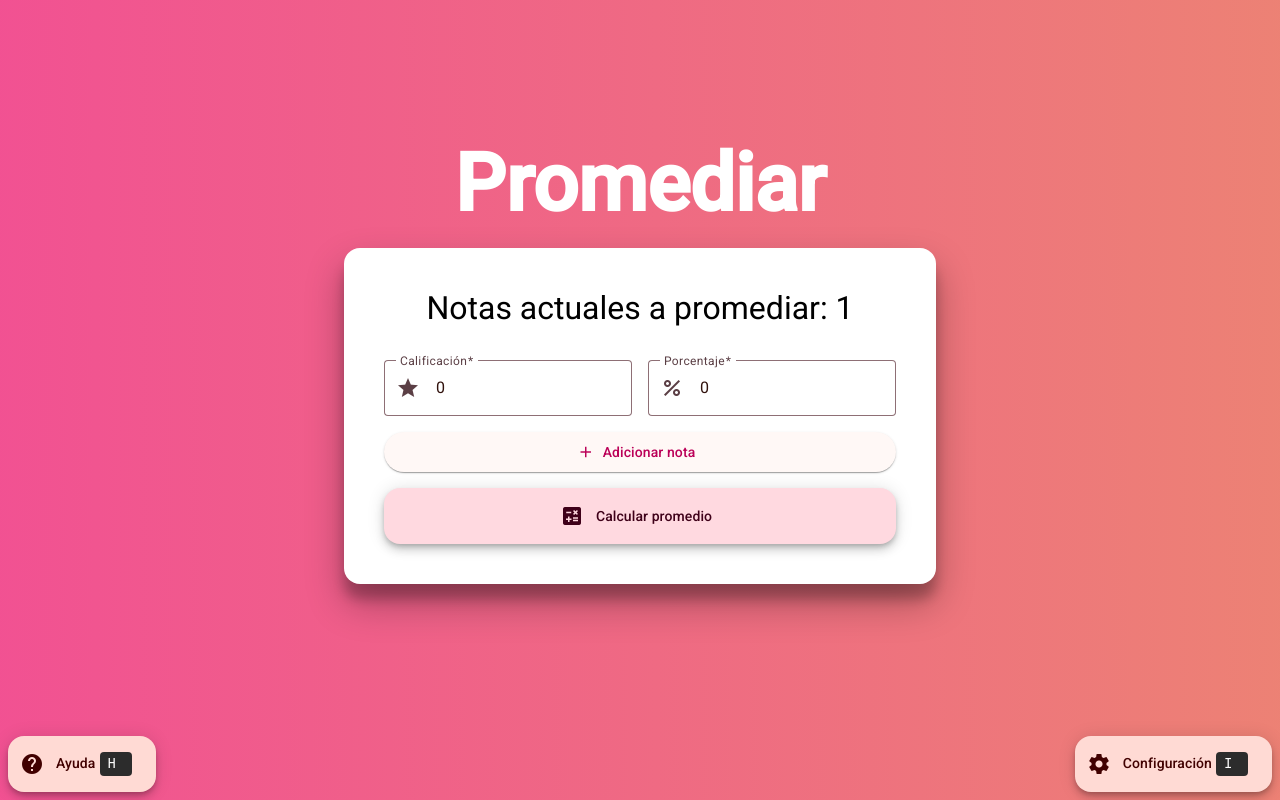
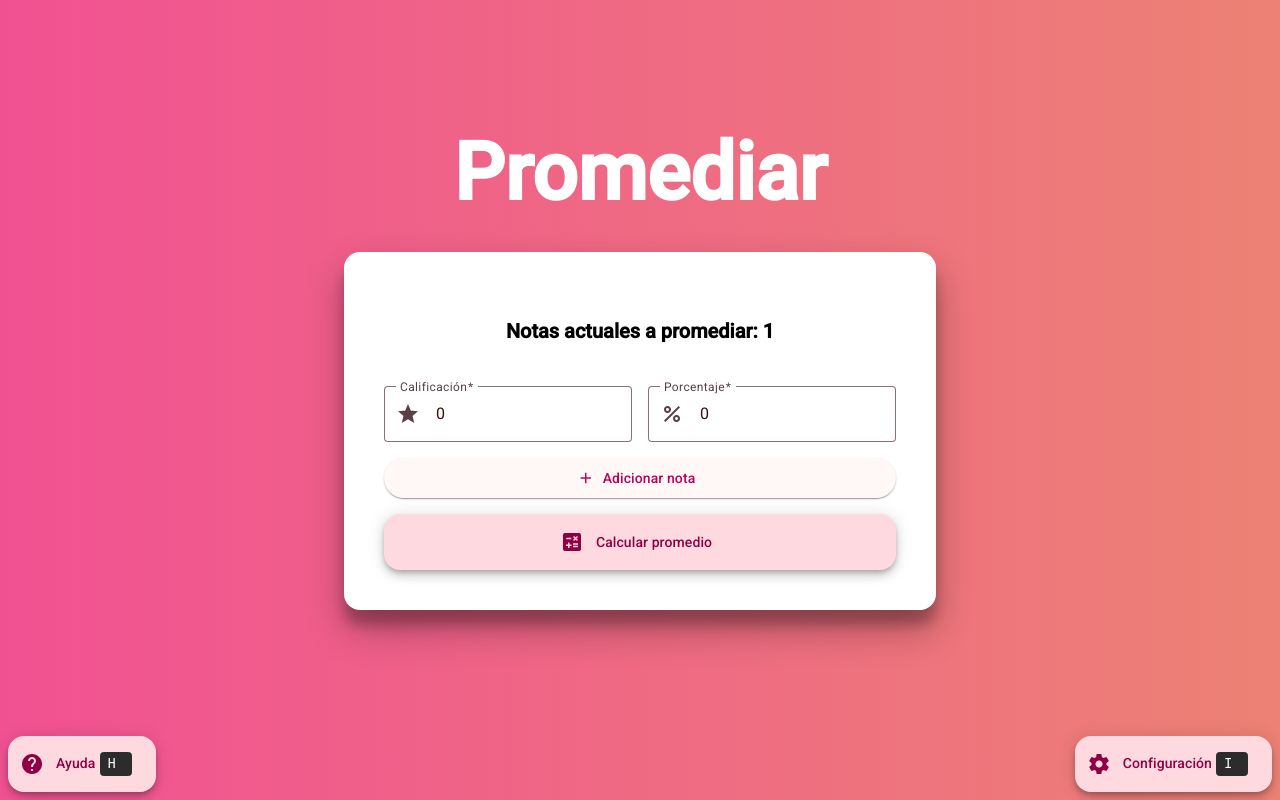
Before and after one commit to MrNizzy/promediar-angular, an Angular app: page / in a window 1280 px wide. Built offline with nearby package versions, Linux system fonts and the light colour scheme.

Commit message:
Update Angular dependencies to version 19 and adjust component metadata formatting

```diff
--- a/src/app/components/float-help/float-help.component.ts
+++ b/src/app/components/float-help/float-help.component.ts
@@ -11,10 +11,9 @@
 
 @Component({
     selector: 'app-float-help',
-  standalone: true,
     imports: [MatButtonModule, MatIconModule, MatTooltipModule],
     templateUrl: './float-help.component.html',
-  styleUrl: './float-help.component.scss',
+    styleUrl: './float-help.component.scss'
 })
 export class FloatHelpComponent {
   dialogRef = inject(MatDialog);
@@ -41,7 +40,6 @@
 
 @Component({
     selector: 'app-float-help-dialog',
-  standalone: true,
     imports: [
         MatButtonModule,
         MatIconModule,
@@ -50,6 +48,6 @@
         MatDividerModule,
         MatTooltipModule,
     ],
-  templateUrl: './help.dialog.html',
+    templateUrl: './help.dialog.html'
 })
 export class FloatHelpDialogComponent {}
--- a/src/app/components/promediar/promediar.component.ts
+++ b/src/app/components/promediar/promediar.component.ts
@@ -25,7 +25,6 @@
 
 @Component({
     selector: 'app-promediar',
-  standalone: true,
     imports: [
         MatInputModule,
         MatFormFieldModule,
@@ -44,7 +43,7 @@
                 subscriptSizing: 'dynamic',
             },
         },
-  ],
+    ]
 })
 export class PromediarComponent implements OnInit {
   formBuilder = inject(FormBuilder);
@@ -131,9 +130,8 @@
 
 @Component({
     selector: 'app-average',
-  standalone: true,
     imports: [MatDialogModule, MatIconModule, MatButtonModule, MatTooltipModule],
-  templateUrl: './average.component.html',
+    templateUrl: './average.component.html'
 })
 export class AverageComponent {
   dialogRef = inject(MatDialogRef<AverageComponent>);
--- a/src/styles.scss
+++ b/src/styles.scss
@@ -2,16 +2,12 @@
 @use "@angular/material" as mat;
 @use "./themes/light.scss" as light;
 
-@include mat.core();
+@include mat.elevation-classes();
+@include mat.app-background();
 
 html {
   @include mat.all-component-themes(light.$light-theme);
   // linear gradient
-  background: linear-gradient(
-    90deg,
-    rgba(#ee2677, 0.8) 0%,
-    rgba(#e86252, 0.8) 100%
-  );
 }
 
 html,
@@ -19,6 +15,11 @@
   min-height: 100dvh;
 }
 body {
+  background: linear-gradient(
+    90deg,
+    rgba(#ee2677, 0.8) 0%,
+    rgba(#e86252, 0.8) 100%
+  );
   margin: 0;
   font-family: Roboto, "Helvetica Neue", sans-serif;
 }
```
Also changed, not shown: package.json (+14 -14 lines), src/app/app.component.ts (+4 -5 lines), src/app/components/float-config/float-config.component.ts (+4 -5 lines), src/app/pages/home/home.component.ts (+4 -5 lines). Lines whose indentation alone changed are shown as unchanged.
